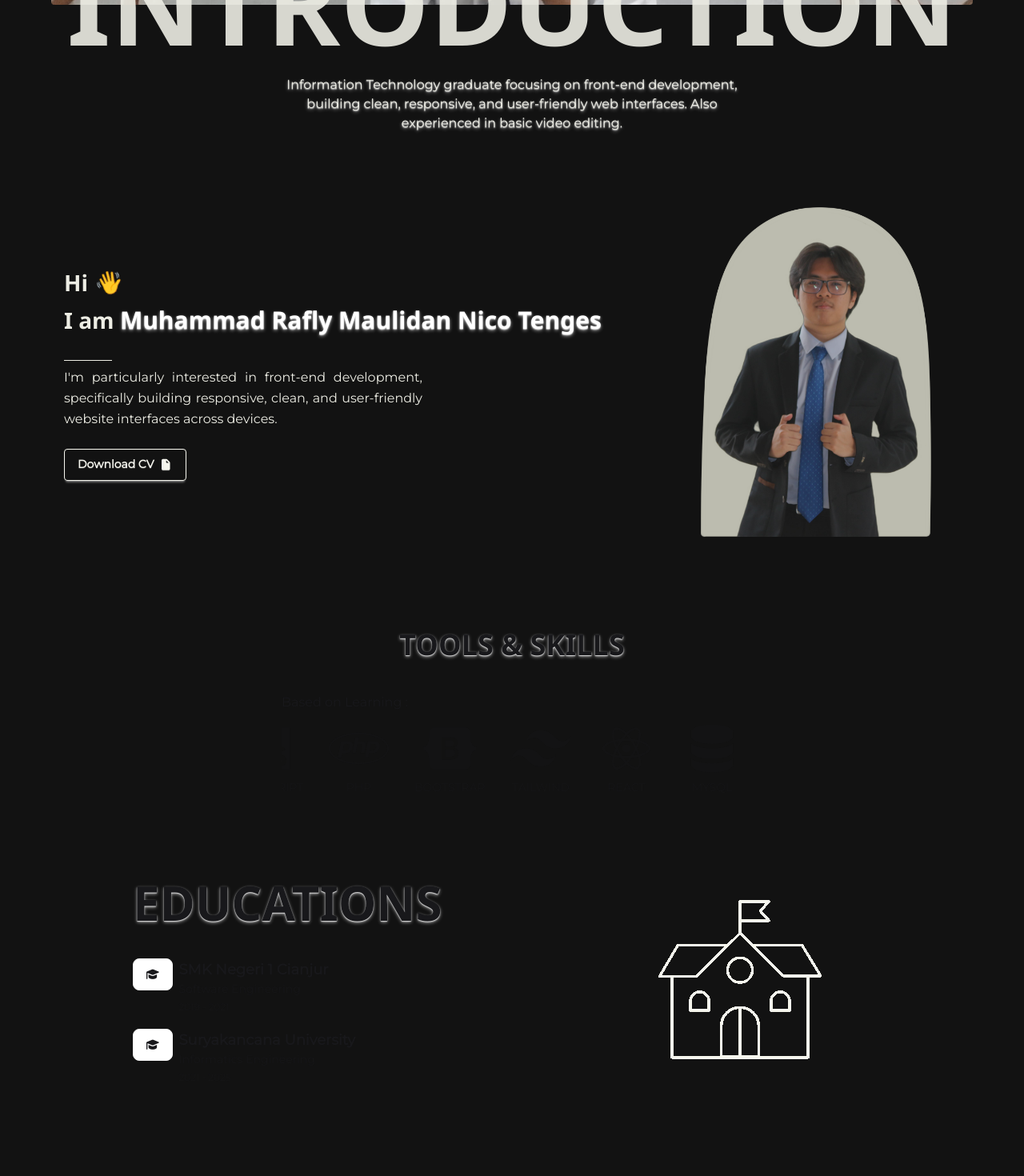
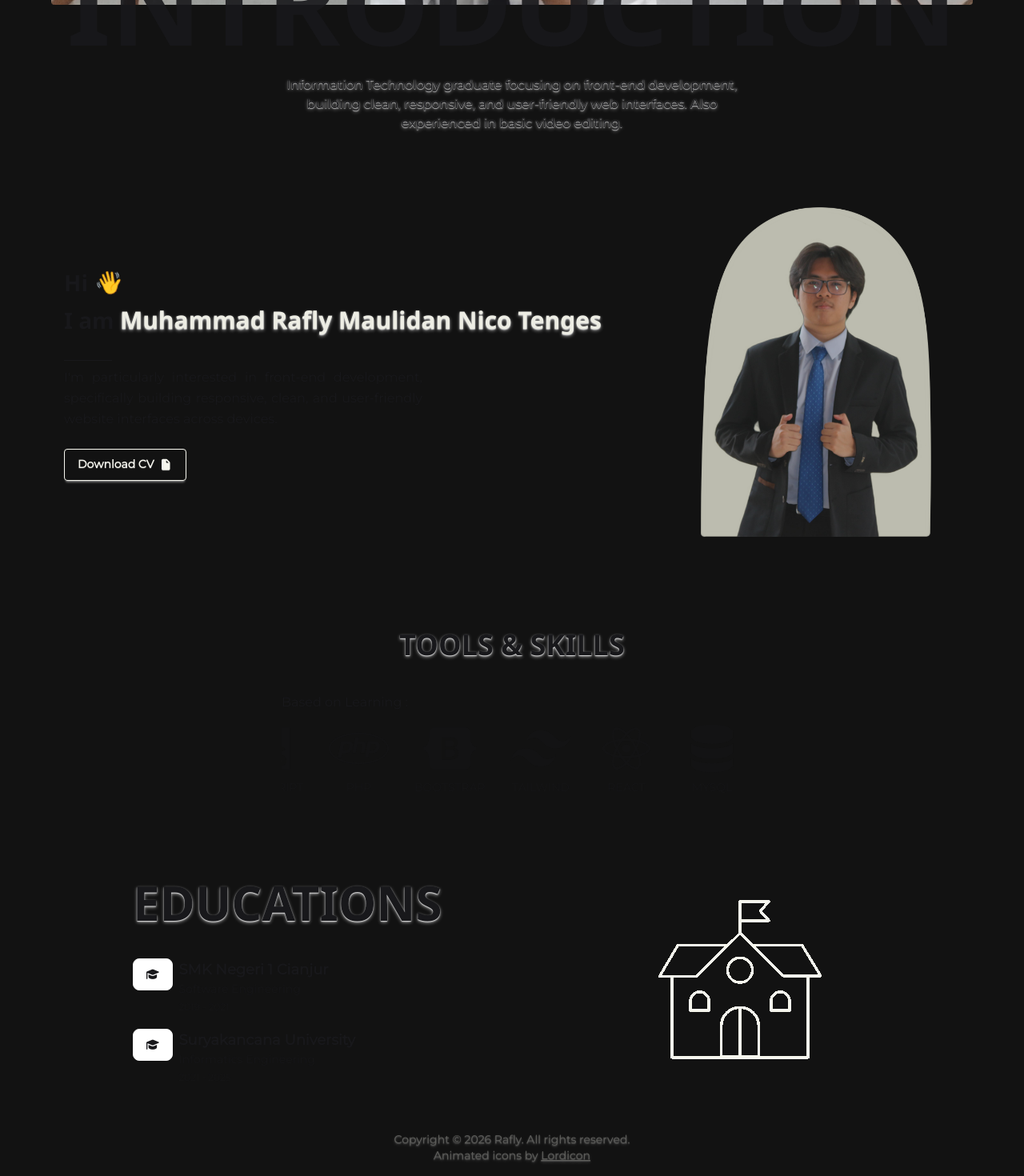
Before and after one commit to seeyouridan/porto-project, a React (Vite) app: page / in a window 1280 px wide. Shown: the part 410-1880 px from the top of the page at 80% size. Before the commit the page ends 1808 px from the top, so only its background shows below. Built offline with nearby package versions, Linux system fonts and the light colour scheme.

Commit message:
Membuat navbar

```diff
--- a/src/App.jsx
+++ b/src/App.jsx
@@ -28,7 +28,7 @@ function App() {
 				</div>
 			</nav>
 
-			<header className="bg-[#121212] text-[#edede4] pt-27" id="home">
+			<header className=" pt-27" id="home">
 				<div className="hero m-auto max-w-full pt-5 pb-5">
 					<div className="flex flex-col items-center gap-4">
 						<div className="h-72 w-6xl overflow-hidden rounded-sm">
@@ -63,7 +63,7 @@ function App() {
 							</h1>
 							<h2 className="text-[28px] font-bold text-base/13">
 								I am{" "}
-								<span className="text-white text-[30px] text-shadow-md text-shadow-white/50">
+								<span className="text-[#edede4] text-[30px] text-shadow-md text-shadow-white/50">
 									Muhammad Rafly Maulidan Nico Tenges
 								</span>
 							</h2>
@@ -141,7 +141,26 @@ function App() {
 				</div>
 			</section>
 
-			<footer></footer>
+			<footer className="footer sm:footer-horizontal footer-center p-4">
+				<aside>
+					<div className="text-[#edede4] opacity-35 font-xs font-[Montserrat] text-shadow-md text-shadow-white/50">
+						<p>
+							Copyright © {new Date().getFullYear()} Rafly. All rights reserved.
+						</p>
+						<p>
+							Animated icons by{" "}
+							<a
+								href="https://lordicon.com"
+								target="_blank"
+								rel="noopener noreferrer"
+								className="underline"
+							>
+								Lordicon
+							</a>
+						</p>
+					</div>
+				</aside>
+			</footer>
 		</>
 	);
 }
```
